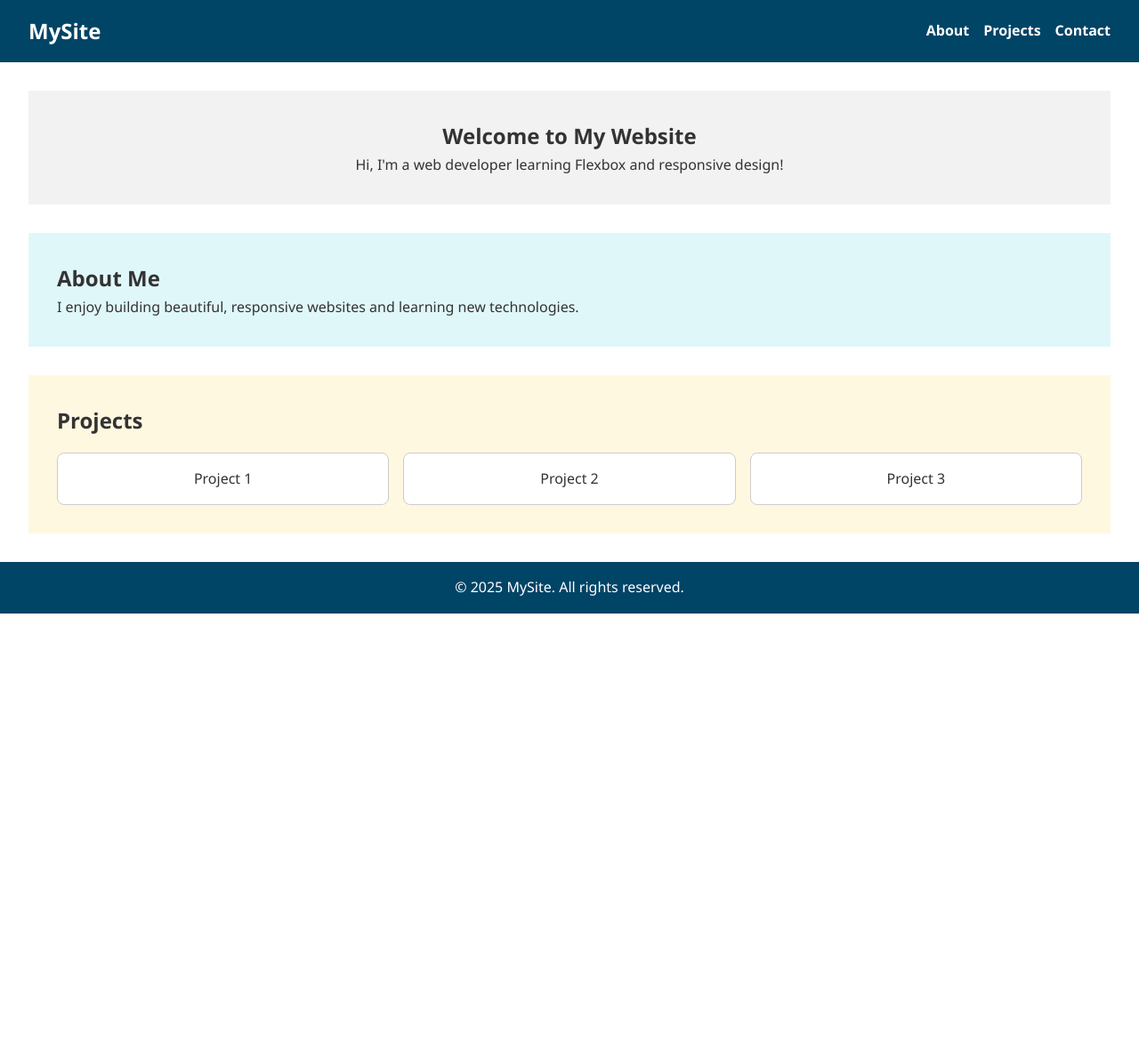
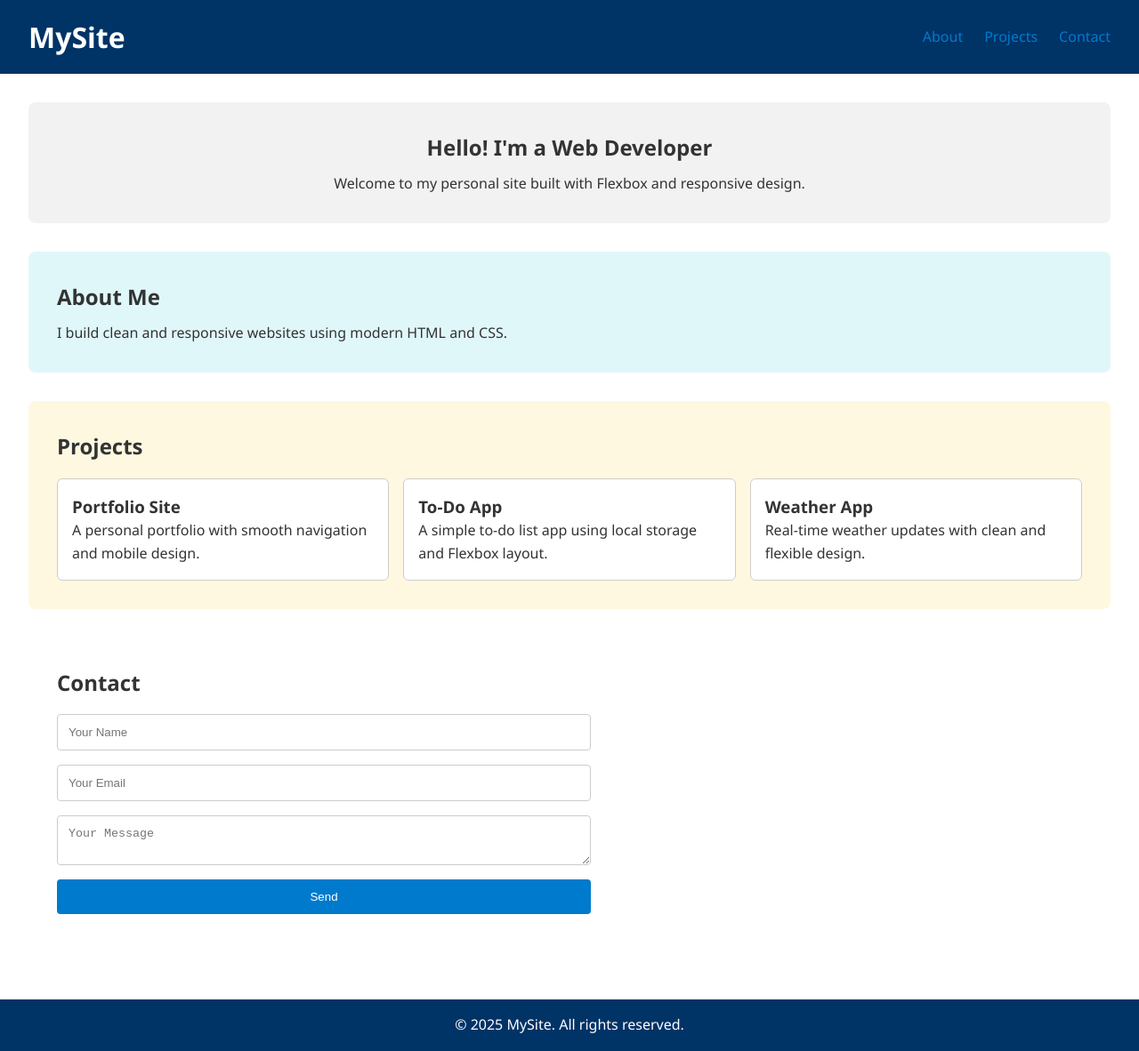
Before and after one commit to fistonfle/personal-website, a plain HTML site: page index.html in a window 1280 px wide. Shown: the whole page at 89% size. Before the commit the page ends 800 px from the top, so only its background shows below. Drawn offline with Linux system fonts and the light colour scheme.

Commit message:
added contact us

```diff
--- a/index.html
+++ b/index.html
@@ -18,22 +18,41 @@
 
   <main class="main-content">
     <section class="hero">
-      <h2>Welcome to My Website</h2>
-      <p>Hi, I'm a web developer learning Flexbox and responsive design!</p>
+      <h2>Hello! I'm a Web Developer</h2>
+      <p>Welcome to my personal site built with Flexbox and responsive design.</p>
     </section>
 
     <section id="about" class="about">
       <h2>About Me</h2>
-      <p>I enjoy building beautiful, responsive websites and learning new technologies.</p>
+      <p>I build clean and responsive websites using modern HTML and CSS.</p>
     </section>
 
     <section id="projects" class="projects">
       <h2>Projects</h2>
       <div class="project-list">
-        <div class="project-card">Project 1</div>
-        <div class="project-card">Project 2</div>
-        <div class="project-card">Project 3</div>
+        <div class="project-card">
+          <h3>Portfolio Site</h3>
+          <p>A personal portfolio with smooth navigation and mobile design.</p>
+        </div>
+        <div class="project-card">
+          <h3>To-Do App</h3>
+          <p>A simple to-do list app using local storage and Flexbox layout.</p>
+        </div>
+        <div class="project-card">
+          <h3>Weather App</h3>
+          <p>Real-time weather updates with clean and flexible design.</p>
+        </div>
       </div>
+    </section>
+
+    <section id="contact" class="contact">
+      <h2>Contact</h2>
+      <form class="contact-form">
+        <input type="text" placeholder="Your Name" required />
+        <input type="email" placeholder="Your Email" required />
+        <textarea placeholder="Your Message" required></textarea>
+        <button type="submit">Send</button>
+      </form>
     </section>
   </main>
 
--- a/styles.css
+++ b/styles.css
@@ -1,4 +1,4 @@
-/* Reset */
+/* Reset & Base Styles */
 * {
   margin: 0;
   padding: 0;
@@ -6,39 +6,36 @@
 }
 
 body {
-  font-family: 'Segoe UI', sans-serif;
+  font-family: "Segoe UI", sans-serif;
+  color: #333;
   line-height: 1.6;
-  color: #333;
 }
 
 a {
+  color: #007acc;
   text-decoration: none;
-  color: #0077cc;
 }
 
-header.navbar {
+h2 {
+  margin-bottom: 0.5rem;
+}
+
+/* Flexbox Navbar */
+.navbar {
   display: flex;
   justify-content: space-between;
   align-items: center;
-  background-color: #004466;
+  background-color: #003366;
   color: white;
   padding: 1rem 2rem;
 }
 
-.logo {
-  font-size: 1.5rem;
+.nav-links {
+  display: flex;
+  gap: 1.5rem;
 }
 
-.nav-links {
-  display: flex;
-  gap: 1rem;
-}
-
-.nav-links a {
-  color: white;
-  font-weight: bold;
-}
-
+/* Main Content */
 .main-content {
   display: flex;
   flex-direction: column;
@@ -46,55 +43,90 @@ header.navbar {
   padding: 2rem;
 }
 
+.hero,
+.about,
+.projects,
+.contact {
+  padding: 2rem;
+  border-radius: 8px;
+}
+
 .hero {
   background-color: #f2f2f2;
-  padding: 2rem;
   text-align: center;
 }
 
 .about {
   background-color: #e0f7fa;
-  padding: 2rem;
 }
 
 .projects {
   background-color: #fff8e1;
-  padding: 2rem;
 }
 
 .project-list {
   display: flex;
-  justify-content: space-around;
+  justify-content: space-between;
+  flex-wrap: wrap;
   gap: 1rem;
   margin-top: 1rem;
-  flex-wrap: wrap;
 }
 
 .project-card {
-  background-color: #fff;
+  flex: 1 1 250px;
   padding: 1rem;
-  flex: 1 1 200px;
+  background-color: white;
   border: 1px solid #ccc;
-  border-radius: 8px;
-  text-align: center;
+  border-radius: 6px;
 }
 
+/* Contact Section */
+.contact-form {
+  display: flex;
+  flex-direction: column;
+  gap: 1rem;
+  max-width: 600px;
+  margin-top: 1rem;
+}
+
+.contact-form input,
+.contact-form textarea {
+  padding: 0.75rem;
+  border: 1px solid #ccc;
+  border-radius: 4px;
+}
+
+.contact-form button {
+  padding: 0.75rem;
+  background-color: #007acc;
+  color: white;
+  border: none;
+  border-radius: 4px;
+  cursor: pointer;
+}
+
+/* Footer */
 .footer {
-  background-color: #004466;
+  background-color: #003366;
   color: white;
   text-align: center;
   padding: 1rem;
+  margin-top: 2rem;
 }
 
-/* Responsive Design */
+/* Responsive Layout */
 @media (max-width: 768px) {
+  .navbar {
+    flex-direction: column;
+    gap: 1rem;
+  }
+
   .nav-links {
     flex-direction: column;
-    align-items: flex-start;
+    align-items: center;
   }
 
   .project-list {
     flex-direction: column;
-    align-items: center;
   }
 }
```
